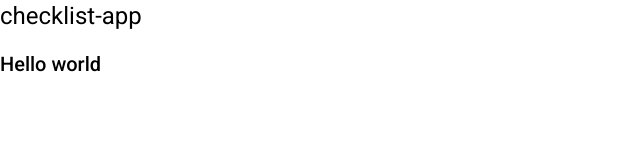
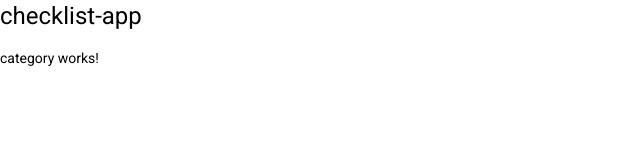
Before and after one commit to Felipe-Baz/Angular-Application, an Angular app: page / in a window 1280 px wide. Shown: the top 160 px of the page, without its empty margins (0-640 px from the left). Built offline with nearby package versions, Linux system fonts and the light colour scheme.

Commit message:
:package: Add first Component

```diff
--- a/src/app/app.component.html
+++ b/src/app/app.component.html
@@ -1,3 +1,3 @@
 <h1>{{title}}</h1>
-<h2>Hello world</h2>
+<app-category></app-category>
 <router-outlet></router-outlet>
--- a/src/app/app.module.ts
+++ b/src/app/app.module.ts
@@ -4,10 +4,12 @@
 import { AppRoutingModule } from './app-routing.module';
 import { AppComponent } from './app.component';
 import { BrowserAnimationsModule } from '@angular/platform-browser/animations';
+import { CategoryComponent } from './category/category.component';
 
 @NgModule({
   declarations: [
-    AppComponent
+    AppComponent,
+    CategoryComponent
   ],
   imports: [
     BrowserModule,
--- /dev/null
+++ b/src/app/category/category.component.html
@@ -0,0 +1 @@
+<p>category works!</p>
--- /dev/null
+++ b/src/app/category/category.component.ts
@@ -0,0 +1,15 @@
+import { Component, OnInit } from '@angular/core';
+
+@Component({
+  selector: 'app-category',
+  templateUrl: './category.component.html',
+  styleUrls: ['./category.component.css']
+})
+export class CategoryComponent implements OnInit {
+
+  constructor() { }
+
+  ngOnInit(): void {
+  }
+
+}
```
Also changed, not shown: src/app/category/category.component.css (added), 1 other file (tests, documents, lock files or other folders).
